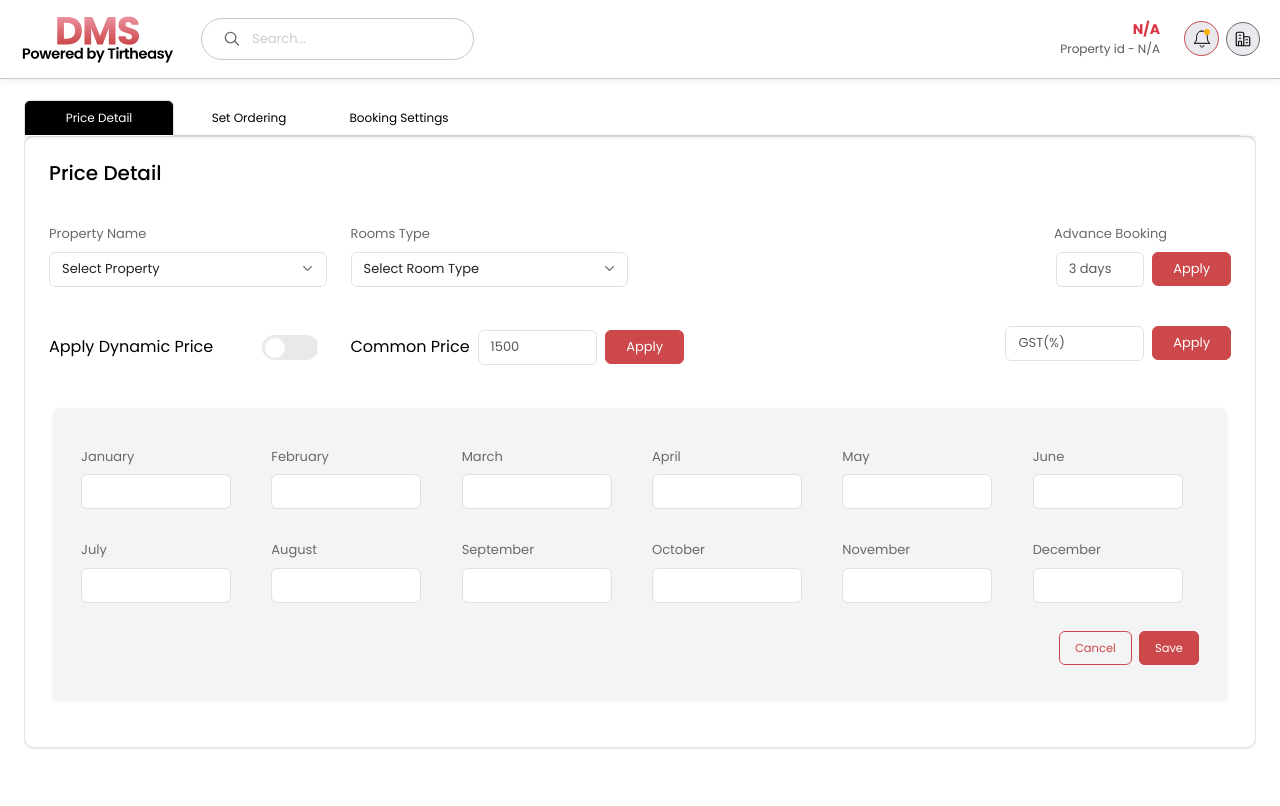
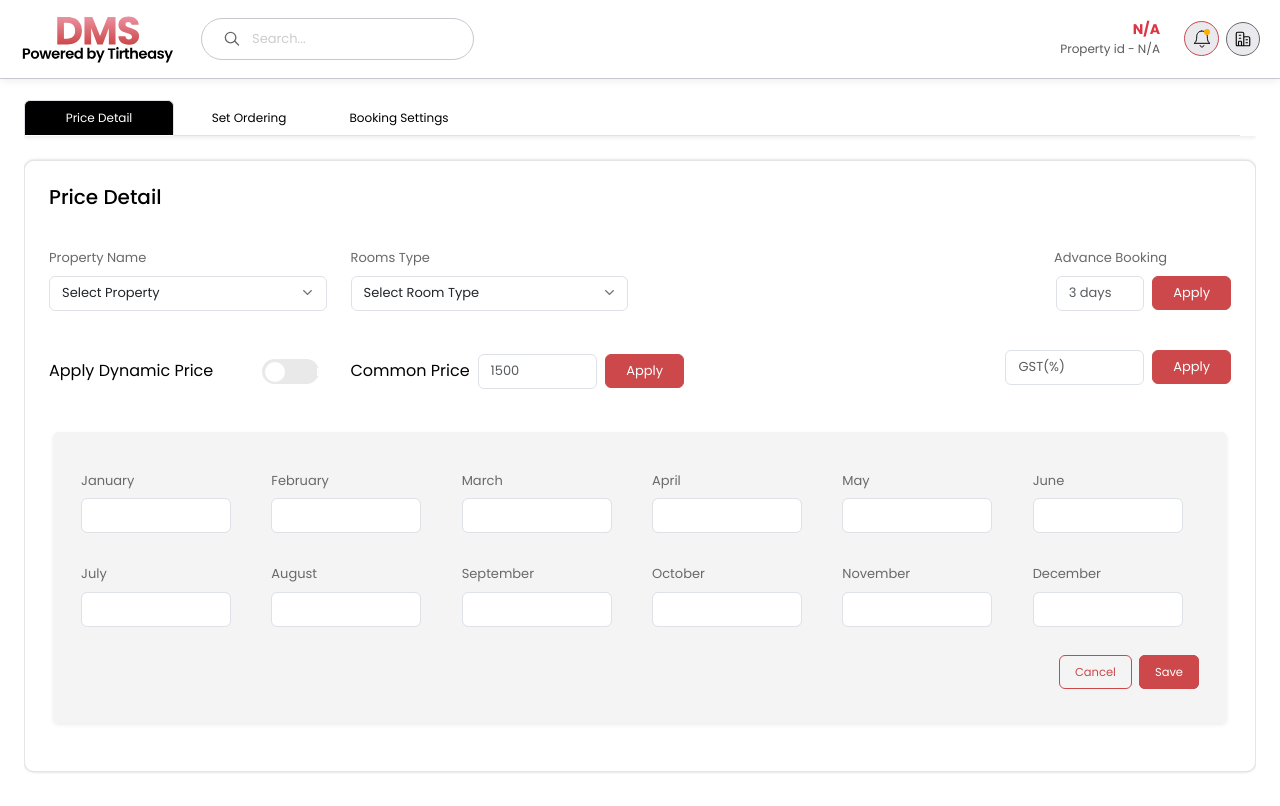
Before and after one commit to Pankaj2089/tirtheasy-dms, a Laravel app: template resources/views/settings/index.blade.php in a window 1280 px wide. Run offline with Laravel 12, Linux system fonts and the light colour scheme; the template is opened without the code that fills it, so the values that code supplies are empty.

Commit message:
updated files

```diff
--- a/resources/views/settings/index.blade.php
+++ b/resources/views/settings/index.blade.php
@@ -44,7 +44,7 @@ $siteUrl = env('APP_URL');
                 <!-- Tab Content -->
                 <div class="tab-content" id="settingsTabContent">
                     <!-- Price Detail Tab -->
-                    <div class="tab-pane fade active show" id="priceDetail" role="tabpanel" aria-labelledby="priceDetail-tab">
+                    <div class="tab-pane fade active show mt-4 " id="priceDetail" role="tabpanel" aria-labelledby="priceDetail-tab">
                         <div class="top-report p-4">
                             <h5 class="mb-4">Price Detail</h5>
                             <form class="bl-reserve-form pe-0" id="priceSettingsForm">
```
